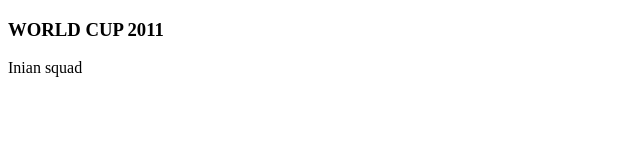
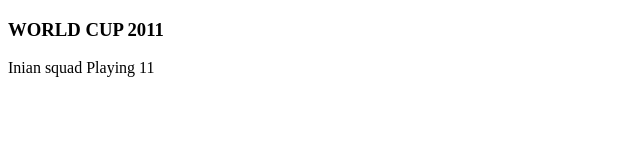
Before and after one commit to ShashiBondi/My-yuvraj-website, a plain HTML site: page index.html in a window 1280 px wide. Shown: the full height of the page, 0-640 px from the left. Drawn offline with Linux system fonts and the light colour scheme.

Commit message:
Squad details Updated

```diff
--- a/index.html
+++ b/index.html
@@ -8,6 +8,6 @@
 </head>
 <body>
     <h3>WORLD CUP 2011</h3>
-    <p>Inian squad</p>
+    <p>Inian squad Playing 11</p>
 </body>
 </html>
```
